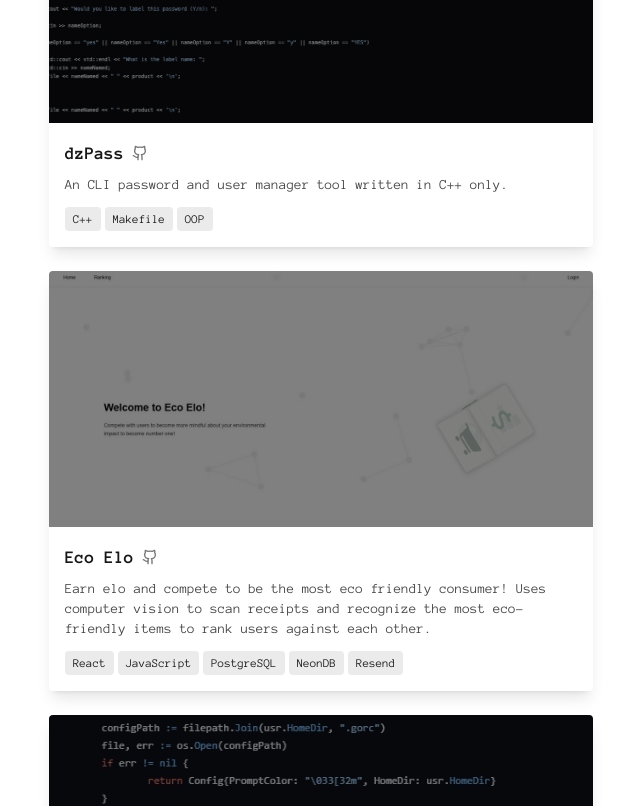
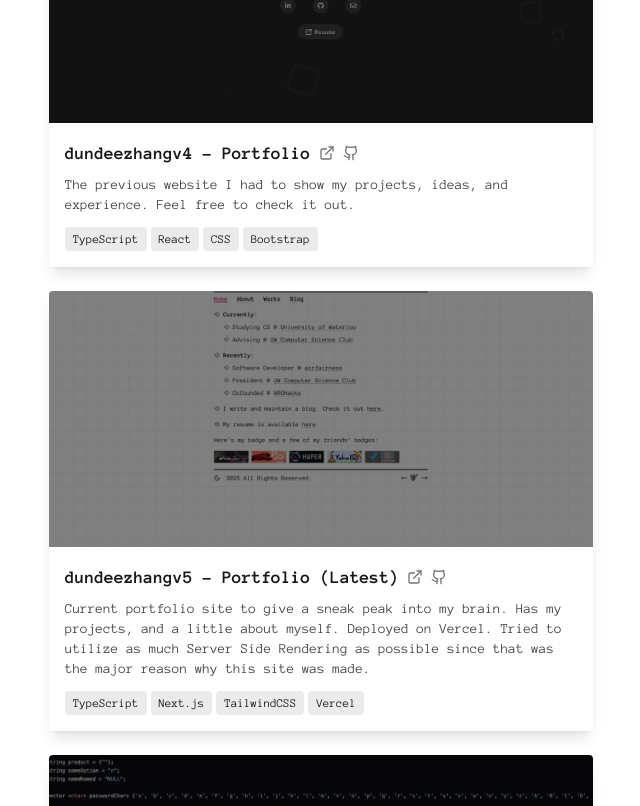
Before and after one commit to dundeezhang/dundeezhangv5, a Next.js app: page /works in a window 1280 px wide. Shown: the part 2277-3083 px from the top of the page, without its empty margins (319-959 px from the left). Built offline with nearby package versions, Linux system fonts and the light colour scheme.

Commit message:
feat: add in this portfolio site to works

```diff
--- a/src/components/works/works-filter.tsx
+++ b/src/components/works/works-filter.tsx
@@ -39,15 +39,15 @@ export function WorksFilter({
     return Array.from(tagSet).sort();
   }, [works]);
 
-  // Filter works based on search query and selected tags
+  // filter works based on search query and selected tags
   const filteredWorks = useMemo(() => {
-    // Separate the last project (More Projects) from the rest
+    // seperate the last project (More Projects) from the rest
     const lastProject = works[works.length - 1];
     const otherWorks = works.slice(0, -1);
 
     let filtered = otherWorks;
 
-    // Filter by search query
+    // search query
     if (searchQuery.trim()) {
       const query = searchQuery.toLowerCase();
       filtered = filtered.filter((work) => {
@@ -59,7 +59,7 @@ export function WorksFilter({
       });
     }
 
-    // Filter by selected tags (OR logic - show if work has any of the selected tags)
+    // tags
     if (selectedTags.length > 0) {
       filtered = filtered.filter((work) => {
         const workTags = work.tech.split(", ").map((tag) => tag.trim());
@@ -69,14 +69,13 @@ export function WorksFilter({
       });
     }
 
-    // Sort alphabetically by title
+    // sort
     filtered.sort((a, b) => a.title.localeCompare(b.title));
 
-    // Always add the last project at the end
+    // + last project
     return [...filtered, lastProject];
   }, [works, searchQuery, selectedTags]);
 
-  // Update parent component when filtered works change
   useEffect(() => {
     onFilteredWorksChange(filteredWorks);
   }, [filteredWorks, onFilteredWorksChange]);
@@ -122,9 +121,7 @@ export function WorksFilter({
           <button
             key={tag}
             onClick={() => handleTagToggle(tag)}
-            className={`shadow-sm px-2 py-1 rounded text-sm font-medium transition-all duration-200 backdrop-blur-sm ${
-              selectedTags.includes(tag) ? "ring-2" : ""
-            }`}
+            className={`shadow-sm px-2 py-1 rounded text-sm font-medium transition-all duration-200 backdrop-blur-sm`}
             style={{
               backgroundColor: selectedTags.includes(tag)
                 ? "var(--pink)"
--- a/src/data/works.json
+++ b/src/data/works.json
@@ -1,13 +1,23 @@
 [
   {
-    "title": "Portfolio",
+    "title": "dundeezhangv5 - Portfolio (Latest)",
+    "tech": "TypeScript, Next.js, TailwindCSS, Vercel",
+    "description": "Current portfolio site to give a sneak peak into my brain. Has my projects, and a little about myself. Deployed on Vercel. Tried to utilize as much Server Side Rendering as possible since that was the major reason why this site was made.",
+    "image": "dundeezhangv5.jpeg",
+    "repo": "https://github.com/dundeezhang/dundeezhangv5",
+    "repoLabel": "Github Repository",
+    "buttonClass": "",
+    "link": "https://dundeezhang.com"
+  },
+  {
+    "title": "dundeezhangv4 - Portfolio",
     "tech": "TypeScript, React, CSS, Bootstrap",
-    "description": "Website to show my projects, ideas, and experience. Continue browsing this site to see the fruits of my labour.",
-    "image": "website.jpeg",
+    "description": "The previous website I had to show my projects, ideas, and experience. Feel free to check it out.",
+    "image": "dundeezhangv4.jpeg",
     "repo": "https://github.com/dundeezhang/dundeezhangv4",
     "repoLabel": "Github Repository",
     "buttonClass": "",
-    "link": "https://dundeezhang.com"
+    "link": "https://old.dundeezhang.com"
   },
   {
     "title": "UWaterloo CS Club Website",
```
Also changed, not shown: public/images/works/dundeezhangv4.jpeg (renamed from public/images/works/website.jpeg), public/images/works/dundeezhangv5.jpeg (added).
